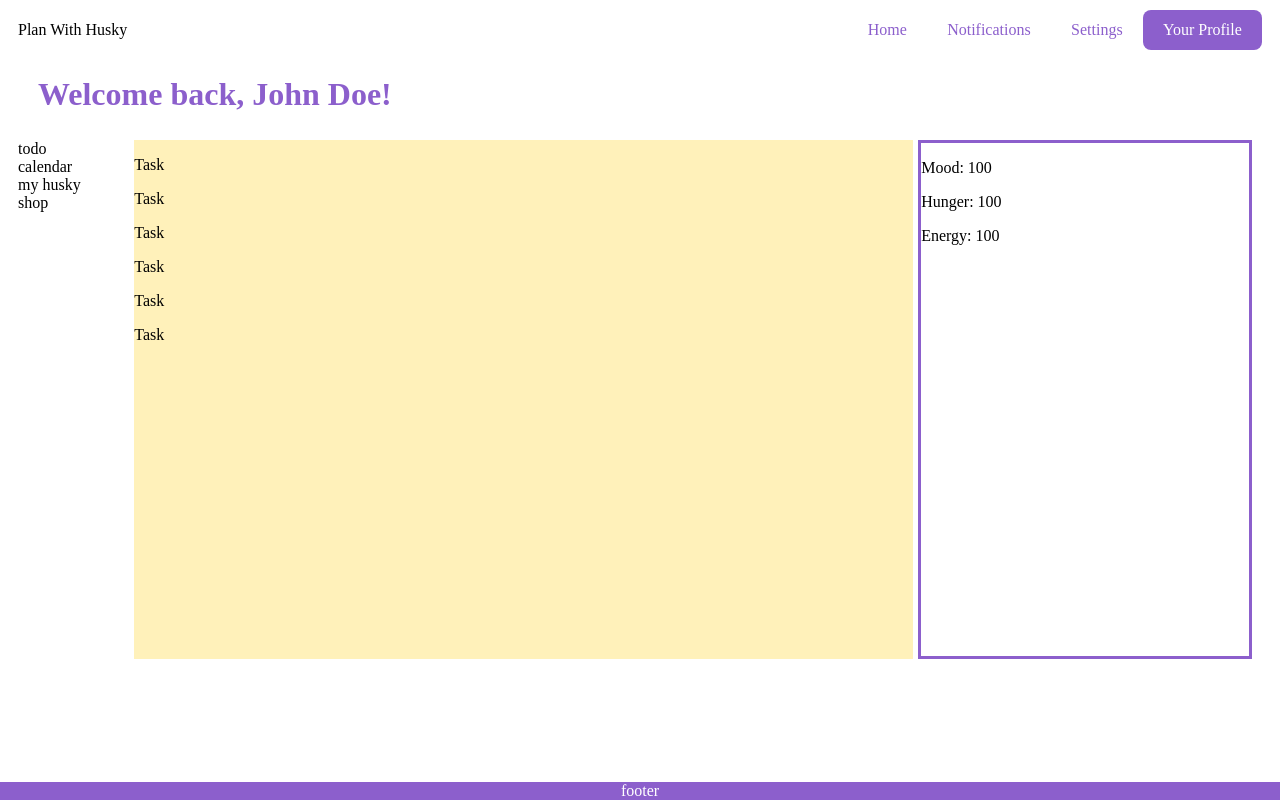
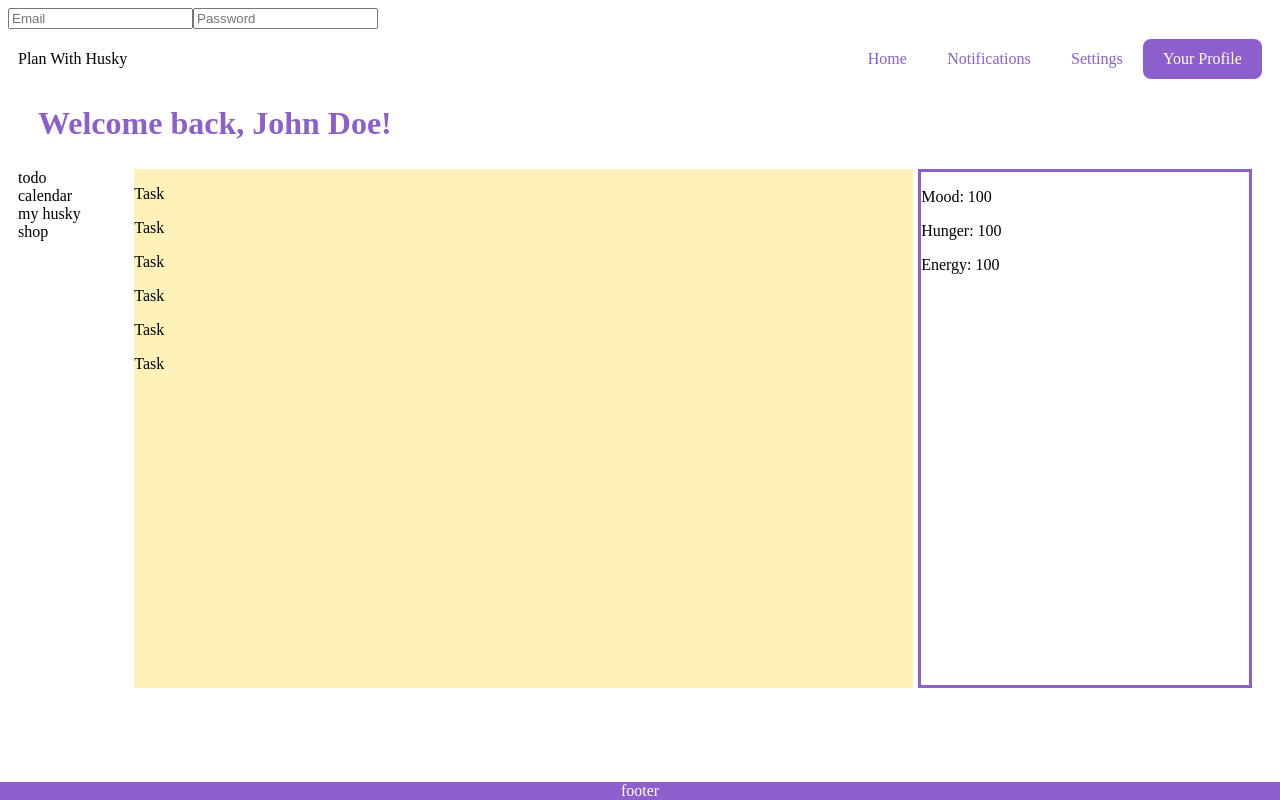
Before and after one commit to hcp-uw/plan-with-husky, a React (Vite) app in the folder starter-frontend/: page / in a window 1280 px wide. Built offline with nearby package versions, Linux system fonts and the light colour scheme.

Commit message:
working login, just added to app without routing

```diff
--- a/starter-frontend/src/App.jsx
+++ b/starter-frontend/src/App.jsx
@@ -1,10 +1,12 @@
 import { useState } from "react";
 import "./styles/App.css";
 import Home from "./pages/Home";
+import Login from "./pages/Login";
 
 export default function App() {
   return (
     <>
+      <Login />
       <Home />
     </>
   );
--- a/starter-frontend/src/pages/Home.jsx
+++ b/starter-frontend/src/pages/Home.jsx
@@ -7,29 +7,29 @@ export default function Home() {
 
   return (
     <>
-      <div class="parent">
-        <div class="navigation">
+      <div className="parent">
+        <div className="navigation">
           <div>Plan With Husky</div>
-          <div class="buttons">
+          <div className="buttons">
             <button>Home</button>
             <button>Notifications</button>
             <button>Settings</button>
             <button id="profile-button">Your Profile</button>
           </div>
         </div>
-        <div class="title">
+        <div className="title">
           <h1>Welcome back, {name}!</h1>
         </div>
-        <div class="menu">
+        <div className="menu">
           <div>todo</div>
           <div>calendar</div>
           <div>my husky</div>
           <div>shop</div>
         </div>
-        <div class="husky">
+        <div className="husky">
           <MyHusky />
         </div>
-        <div class="content">
+        <div className="content">
           <Task />
           <Task />
           <Task />
@@ -38,7 +38,7 @@ export default function Home() {
           <Task />
         </div>
       </div>
-      <div class="footer">footer</div>
+      <div className="footer">footer</div>
     </>
   );
 }
--- /dev/null
+++ b/starter-frontend/src/pages/Login.jsx
@@ -0,0 +1,22 @@
+import { useState } from "react";
+
+export default function Login() {
+    const [ email, setEmail ] = useState("");
+    const [ password, setPassword] = useState("");
+
+    return (
+        <>
+            <input
+                placeholder="Email"
+                value={email}
+                onChange={(event) => setEmail(event.target.value)}
+            />
+            <input
+                placeholder="Password"
+                type="password"
+                value={password}
+                onChange={(event) => setPassword(event.target.value)}
+            />
+        </>
+    );
+}
```
